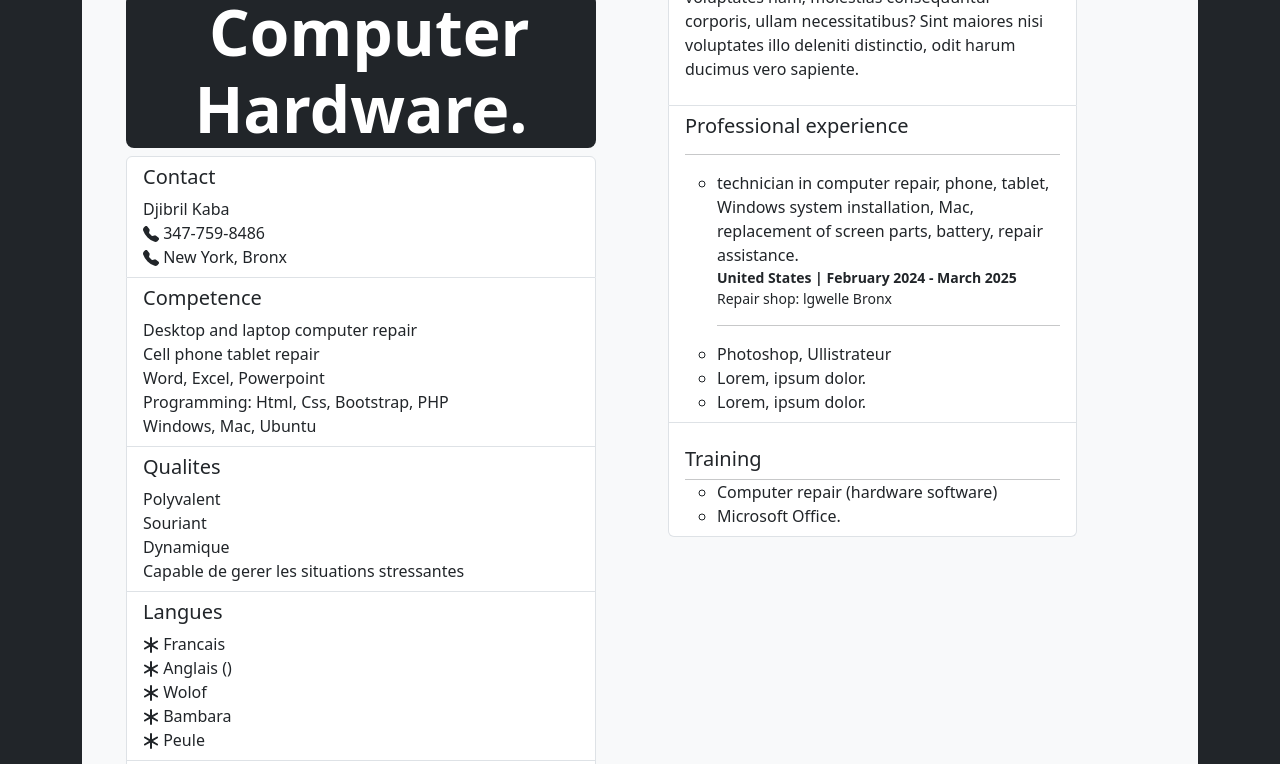
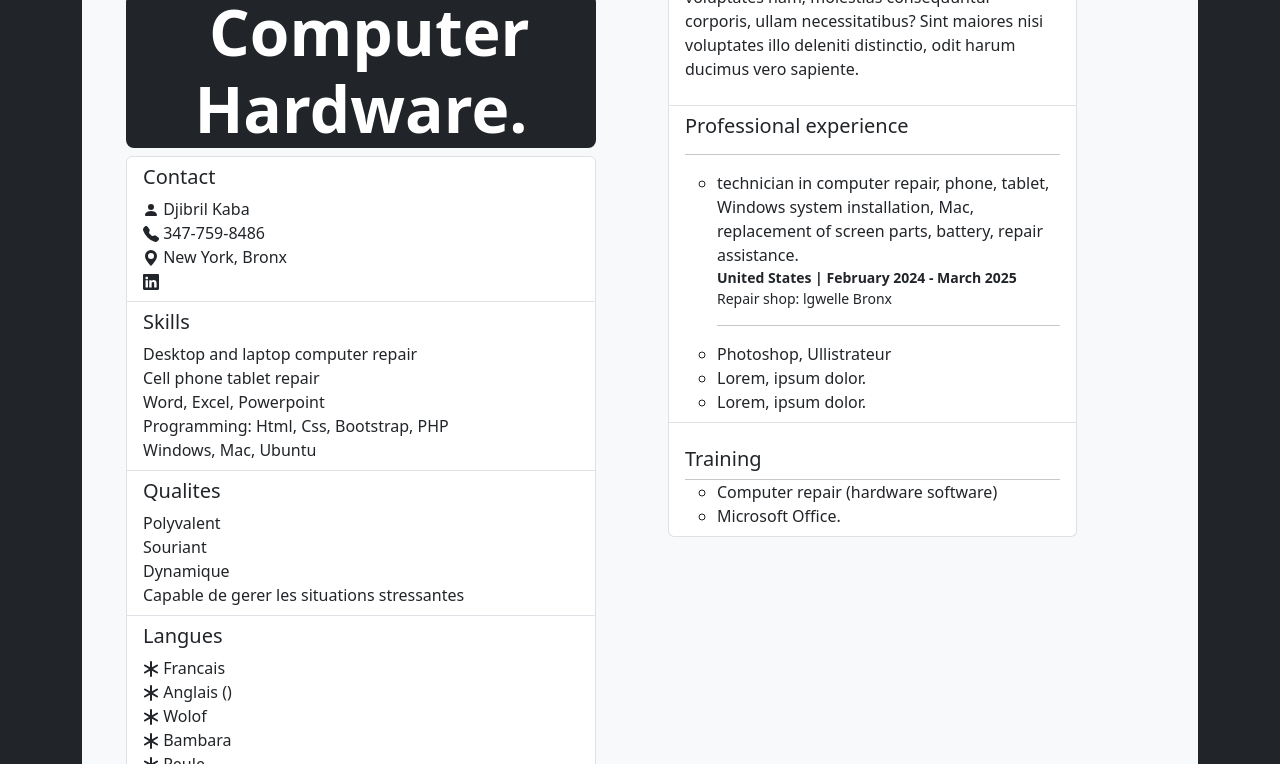
Before and after one commit to hustlekaba/hustlekaba.github.io, a plain HTML site: page index.html in a window 1280 px wide. Shown: the part 336-1100 px from the top of the page. Drawn offline with nearby package versions, Linux system fonts and the light colour scheme.

Commit message:
Modify (Title) My CV version 03-30-2025 10:30

```diff
--- a/index.html
+++ b/index.html
@@ -2,7 +2,7 @@
 <head>
     <meta charset="UTF-8">
     <meta name="viewport" content="width=device-width, initial-scale=1.0">
-    <title>Document Class 03.26</title>
+    <title>Me CV </title>
     <link rel="stylesheet" href="style.css">
     <meta http-equiv="refresh" content="1">
     <link href="https://cdn.jsdelivr.net/npm/bootstrap@5.3.3/dist/css/bootstrap.min.css" rel="stylesheet" integrity="sha384-QWTKZyjpPEjISv5WaRU9OFeRpok6YctnYmDr5pNlyT2bRjXh0JMhjY6hW+ALEwIH" crossorigin="anonymous">
@@ -27,21 +27,18 @@
                             <li class="list-group-item">
                                 <h5>Contact</h5>
                                 <ul style="list-style: none; padding: 0;">
-                                    <li>Djibril Kaba</li>
-                                    <li style="margin-left:0; padding-left: 0;"><svg xmlns="http://www.w3.org/2000/svg" width="16" height="16" fill="currentColor" class="bi bi-telephone-fill" viewBox="0 0 16 16">
-                                        <path fill-rule="evenodd" d="M1.885.511a1.745 1.745 0 0 1 2.61.163L6.29 2.98c.329.423.445.974.315 1.494l-.547 2.19a.68.68 0 0 0 .178.643l2.457 2.457a.68.68 0 0 0 .644.178l2.189-.547a1.75 1.75 0 0 1 1.494.315l2.306 1.794c.829.645.905 1.87.163 2.611l-1.034 1.034c-.74.74-1.846 1.065-2.877.702a18.6 18.6 0 0 1-7.01-4.42 18.6 18.6 0 0 1-4.42-7.009c-.362-1.03-.037-2.137.703-2.877z"/>
-                                      </svg> 347-759-8486
+                                    <li><svg xmlns="http://www.w3.org/2000/svg" width="16" height="16" fill="currentColor" class="bi bi-person-fill" viewBox="0 0 16 16"><path d="M3 14s-1 0-1-1 1-4 6-4 6 3 6 4-1 1-1 1zm5-6a3 3 0 1 0 0-6 3 3 0 0 0 0 6"/></svg> Djibril Kaba</li>
+                                    <li style="margin-left:0; padding-left: 0;"><svg xmlns="http://www.w3.org/2000/svg" width="16" height="16" fill="currentColor" class="bi bi-telephone-fill" viewBox="0 0 16 16"><path fill-rule="evenodd" d="M1.885.511a1.745 1.745 0 0 1 2.61.163L6.29 2.98c.329.423.445.974.315 1.494l-.547 2.19a.68.68 0 0 0 .178.643l2.457 2.457a.68.68 0 0 0 .644.178l2.189-.547a1.75 1.75 0 0 1 1.494.315l2.306 1.794c.829.645.905 1.87.163 2.611l-1.034 1.034c-.74.74-1.846 1.065-2.877.702a18.6 18.6 0 0 1-7.01-4.42 18.6 18.6 0 0 1-4.42-7.009c-.362-1.03-.037-2.137.703-2.877z"/></svg> 347-759-8486</li>
+                                    <li style="margin-left:0; padding-left: 0;"><svg xmlns="http://www.w3.org/2000/svg" width="16" height="16" fill="currentColor" class="bi bi-geo-alt-fill" viewBox="0 0 16 16"><path d="M8 16s6-5.686 6-10A6 6 0 0 0 2 6c0 4.314 6 10 6 10m0-7a3 3 0 1 1 0-6 3 3 0 0 1 0 6"/></svg> New York, Bronx</li>
+                                    <li>
+                                        <svg xmlns="http://www.w3.org/2000/svg" width="16" height="16" fill="currentColor" class="bi bi-linkedin" viewBox="0 0 16 16">
+                                            <path d="M0 1.146C0 .513.526 0 1.175 0h13.65C15.474 0 16 .513 16 1.146v13.708c0 .633-.526 1.146-1.175 1.146H1.175C.526 16 0 15.487 0 14.854zm4.943 12.248V6.169H2.542v7.225zm-1.2-8.212c.837 0 1.358-.554 1.358-1.248-.015-.709-.52-1.248-1.342-1.248S2.4 3.226 2.4 3.934c0 .694.521 1.248 1.327 1.248zm4.908 8.212V9.359c0-.216.016-.432.08-.586.173-.431.568-.878 1.232-.878.869 0 1.216.662 1.216 1.634v3.865h2.401V9.25c0-2.22-1.184-3.252-2.764-3.252-1.274 0-1.845.7-2.165 1.193v.025h-.016l.016-.025V6.169h-2.4c.03.678 0 7.225 0 7.225z"/>
+                                        </svg>
                                     </li>
-
-                                    <li style="margin-left:0; padding-left: 0;"><svg xmlns="http://www.w3.org/2000/svg" width="16" height="16" fill="currentColor" class="bi bi-telephone-fill" viewBox="0 0 16 16">
-                                        <path fill-rule="evenodd" d="M1.885.511a1.745 1.745 0 0 1 2.61.163L6.29 2.98c.329.423.445.974.315 1.494l-.547 2.19a.68.68 0 0 0 .178.643l2.457 2.457a.68.68 0 0 0 .644.178l2.189-.547a1.75 1.75 0 0 1 1.494.315l2.306 1.794c.829.645.905 1.87.163 2.611l-1.034 1.034c-.74.74-1.846 1.065-2.877.702a18.6 18.6 0 0 1-7.01-4.42 18.6 18.6 0 0 1-4.42-7.009c-.362-1.03-.037-2.137.703-2.877z"/>
-                                      </svg> New York, Bronx
-                                    </li>
-
                                 </ul>
                             </li>
                             <li class="list-group-item">
-                                <h5>Competence</h5>
+                                <h5>Skills</h5>
                                 <ul style="list-style: none; padding: 0;">
                                     <li>Desktop and laptop computer repair</li>
                                     <li>Cell phone tablet repair</li>
```
